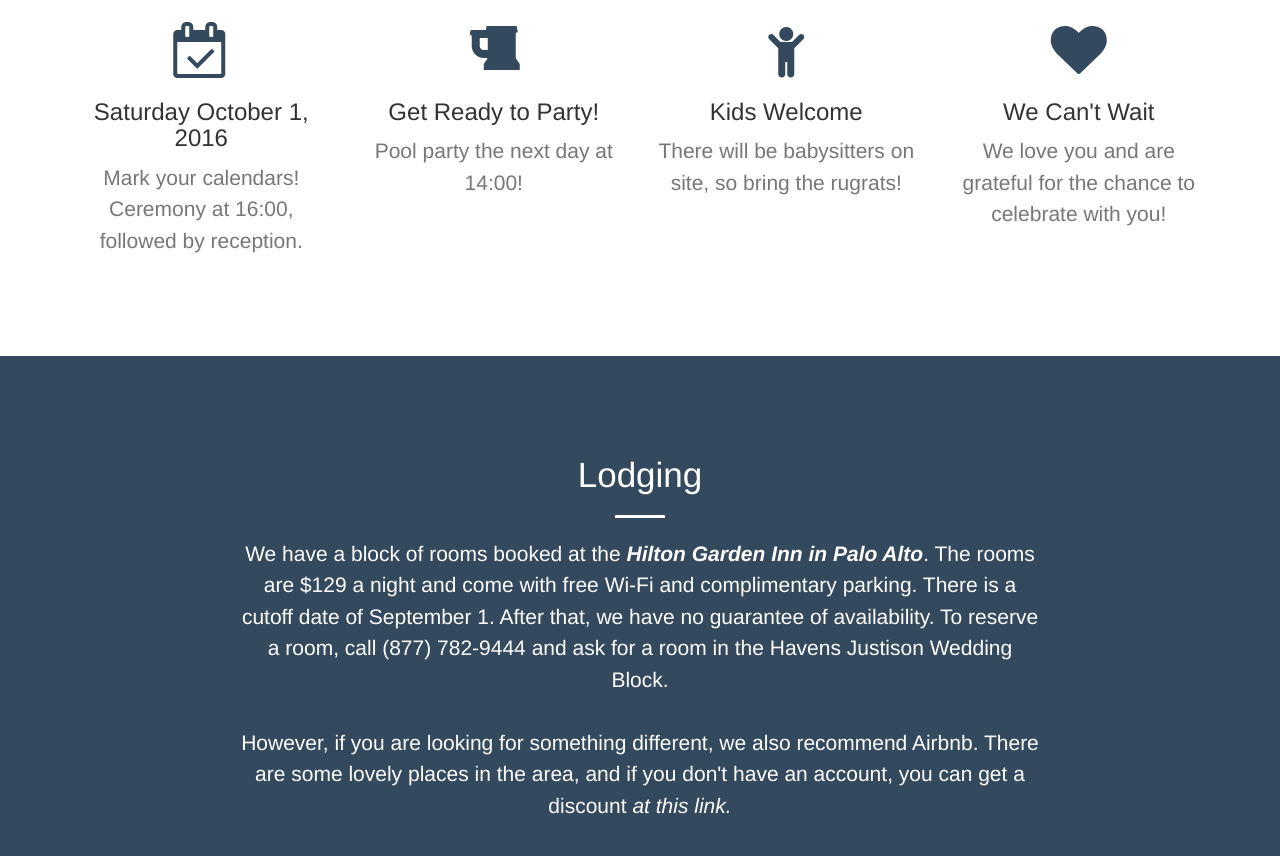
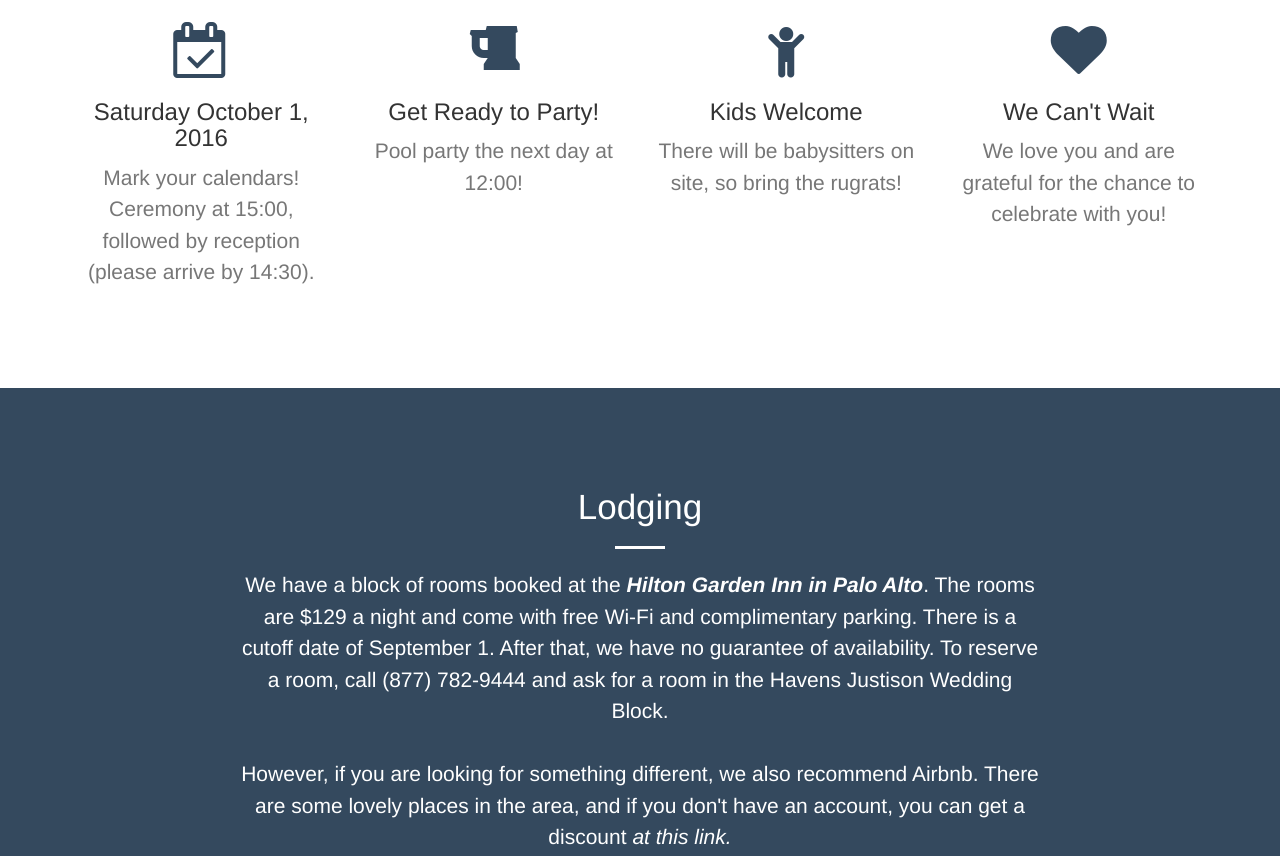
Before and after one commit to samhavens/wedding, a website: page index.html in a window 1280 px wide. Shown: the part 1806-2662 px from the top of the page. Drawn offline with Linux system fonts and the light colour scheme; some packages are replaced by stand-ins of ours.

Commit message:
Update index.html

```diff
--- a/index.html
+++ b/index.html
@@ -111,14 +111,14 @@
                     <div class="service-box">
                         <i class="fa fa-4x fa-calendar-check-o wow bounceIn text-primary"></i>
                         <h3>Saturday October 1, 2016</h3>
-                        <p class="text-muted">Mark your calendars! Ceremony at 16:00, followed by reception.</p>
+                        <p class="text-muted">Mark your calendars! Ceremony at 15:00, followed by reception (please arrive by 14:30).</p>
                     </div>
                 </div>
                 <div class="col-lg-3 col-md-3 text-center">
                     <div class="service-box">
                         <i class="fa fa-4x fa-beer wow bounceIn text-primary" data-wow-delay=".1s"></i>
                         <h3>Get Ready to Party!</h3>
-                        <p class="text-muted">Pool party the next day at 14:00!</p>
+                        <p class="text-muted">Pool party the next day at 12:00!</p>
                     </div>
                 </div>
                 <div class="col-lg-3 col-md-3 text-center">
```
